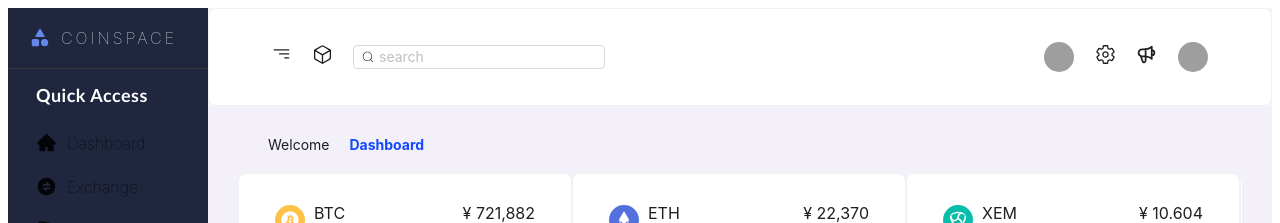
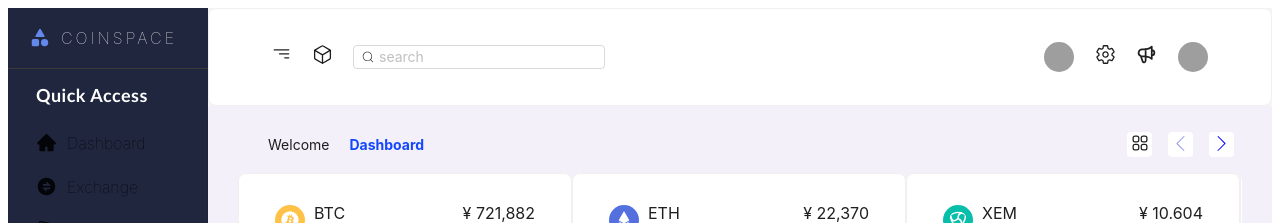
Before and after one commit to sinchana-P/Dashboard-Coinspace---Figma, a React (Vite) app: page / in a window 1280 px wide. Shown: the top 223 px of the page. Built offline with nearby package versions, Linux system fonts and the light colour scheme; grey boxes are pictures that could not be loaded.

Commit message:
Updated icons

```diff
--- a/package.json
+++ b/package.json
@@ -11,6 +11,7 @@
   },
   "dependencies": {
     "antd": "^5.11.1",
+    "chart.js": "^4.4.0",
     "less-watcher": "^1.2.0",
     "react": "^18.2.0",
     "react-dom": "^18.2.0",
--- a/src/components/TopSection/TopSection.css
+++ b/src/components/TopSection/TopSection.css
@@ -3,6 +3,12 @@
   max-width: 100vw;
   max-height: 152px;
   overflow: auto;
+}
+.welcome-icons-container {
+  display: flex;
+  flex-direction: row;
+  justify-content: space-between;
+  align-items: center;
 }
 .welcome-container {
   display: flex;
@@ -15,6 +21,34 @@
 .welcome-container p:nth-of-type(2) {
   color: #1348FC;
   font-weight: bold;
+}
+.icons-container {
+  display: flex;
+  flex-direction: row;
+  justify-content: center;
+  align-items: center;
+}
+.icons-right {
+  width: 25px;
+  height: 25px;
+  border-radius: 4px;
+  background-color: #ffffff;
+  margin: 0 8px;
+  text-align: center;
+  justify-self: center;
+  align-self: center;
+}
+.squares {
+  font-size: 20px;
+  padding-top: 1px;
+}
+.arrow {
+  font-size: 15px;
+  padding-top: 4px;
+  color: #9797ef;
+}
+.arrow:nth-of-type(3) {
+  color: blue;
 }
 .top-section-container {
   display: flex;
--- a/src/components/TopSection/TopSection.less
+++ b/src/components/TopSection/TopSection.less
@@ -6,6 +6,13 @@
     overflow: auto;
     // background-color:#1348FC ;
     // margin: 10px 12px;
+  }
+
+  .welcome-icons-container {
+    display: flex;
+    flex-direction: row;
+    justify-content: space-between;
+    align-items: center;
   }
 
   .welcome-container {
@@ -20,6 +27,41 @@
     color: #1348FC;
     font-weight: bold;
   }
+
+  .icons-container {
+    display: flex;
+    flex-direction: row;
+    justify-content: center;
+    align-items: center;
+  }
+
+  .icons-right {
+    width: 25px;
+    height: 25px;
+    border-radius: 4px;
+
+    background-color: #ffffff;
+    margin: 0 8px;
+    text-align: center;
+    justify-self: center;
+    align-self: center;
+    // font-size: 20px;
+  }
+
+  .squares {
+    font-size: 20px;
+    padding-top: 1px;
+  }
+
+  .arrow{
+    font-size: 15px;
+    padding-top: 4px;
+    color: rgb(151, 151, 239);
+  }
+  .arrow:nth-of-type(3){
+    color: blue;
+}
+
 
   .top-section-container {
     display: flex;
--- a/src/components/TopSection/TopSection.tsx
+++ b/src/components/TopSection/TopSection.tsx
@@ -7,14 +7,26 @@ import { GoArrowDown } from "react-icons/go";
 import { FaEthereum } from "react-icons/fa";
 import { TbBrandNem } from "react-icons/tb";
 import { SiXrp } from "react-icons/si";
+import { HiOutlineSquares2X2 } from "react-icons/hi2";
+import { SlArrowRight } from "react-icons/sl";
+import { SlArrowLeft } from "react-icons/sl";
 
 export const TopSection = () => {
   return (
     <div className='top-section-container-main'>
-      <div className='welcome-container'>
-        <p>Welcome</p>
-        <p>Dashboard</p>
+      <div className='welcome-icons-container'>
+        <div className='welcome-container'>
+          <p>Welcome</p>
+          <p>Dashboard</p>
+        </div>
+
+        <div className='icons-container'>
+          <div className='icons-right squares'><HiOutlineSquares2X2 /></div>
+          <div className='icons-right arrow'><SlArrowLeft /></div>
+          <div className='icons-right arrow'><SlArrowRight /></div>
+        </div>
       </div>
+
 
       <div className='top-section-container'>
           {/* <Card className='card-component' className='top-card' style={{display: "flex", flexDirection: "row", justifyContent: "center", alignItems: "center"}}> */}
```
Also changed, not shown: 1 other file (tests, documents, lock files or other folders).
